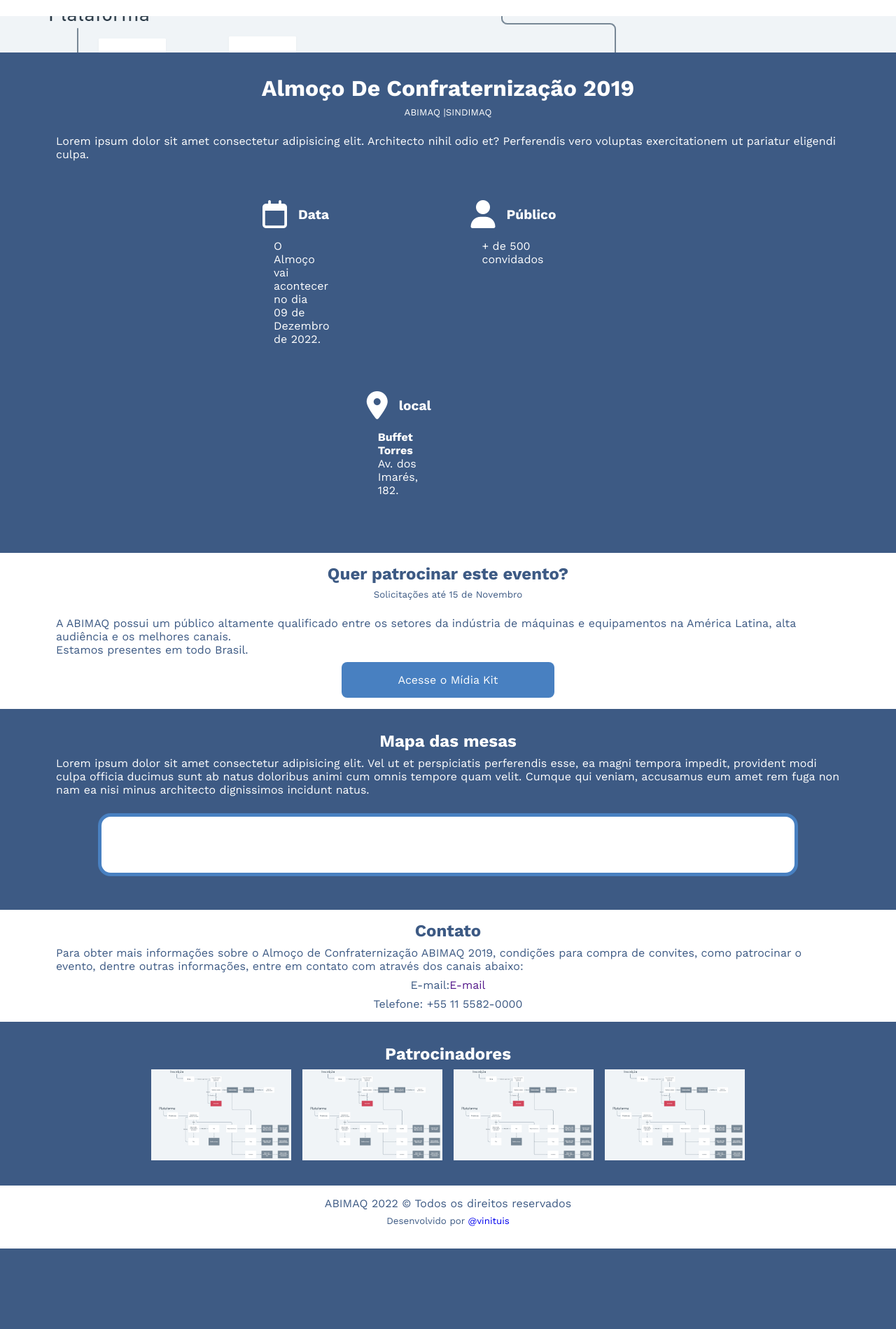
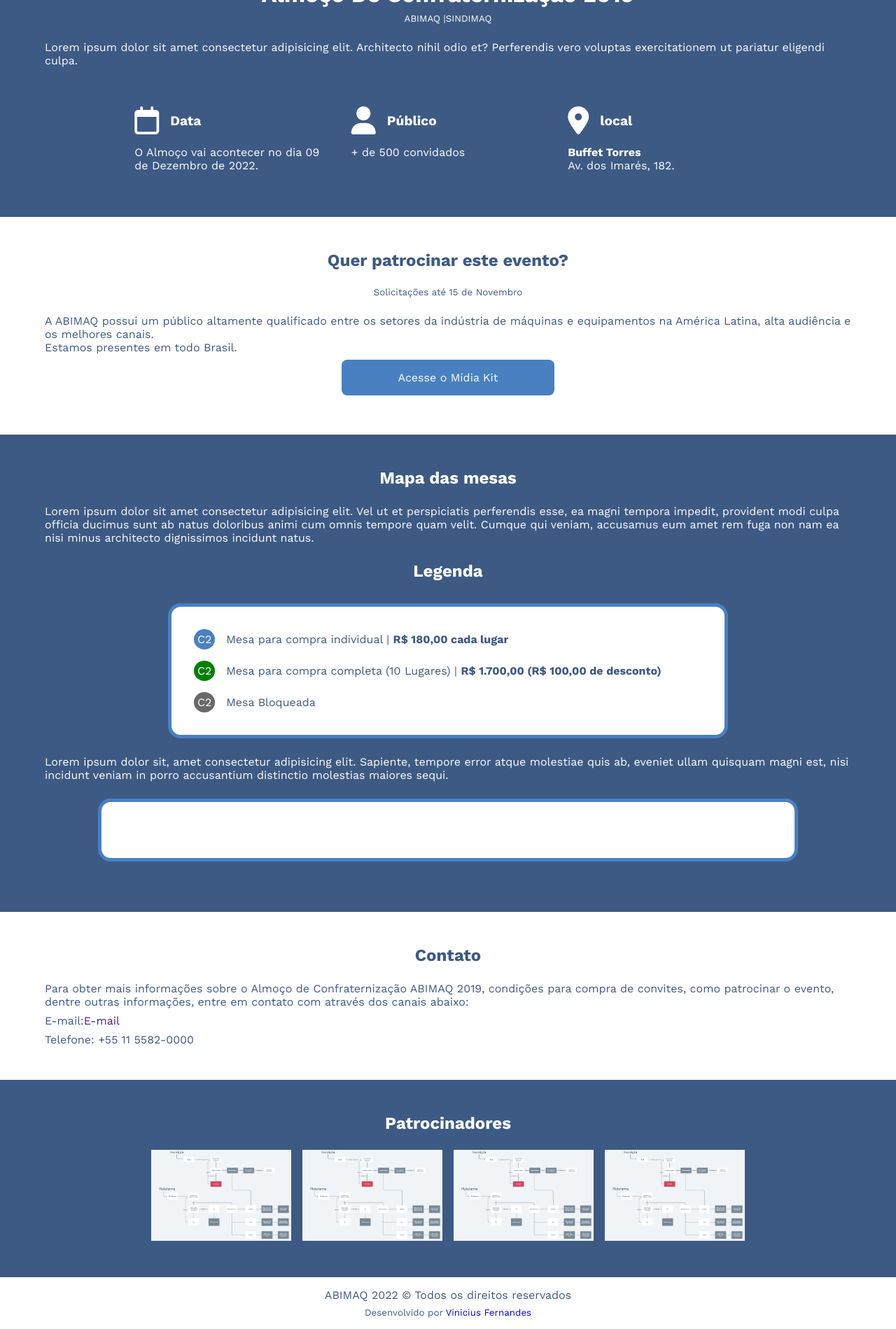
Before and after one commit to vinituis/almocoABIMAQ2022, a PHP site: page /almocoABIMAQ2022/ in a window 1280 px wide. Shown: the part 325-2224 px from the top of the page at 70% size. Before the commit the page ends 2109 px from the top, so only its background shows below. Run offline with PHP 8.4, Linux system fonts and the light colour scheme; data that the repository does not hold is empty; some libraries are stand-ins or nearby versions.

Commit message:
Ajuste de css na página de venda

```diff
--- a/css/global.css
+++ b/css/global.css
@@ -5,7 +5,7 @@
     --cor-2: #4880c1;
     --cor-3: #fff;
 
-    --image: url('../img/estrutura.png');
+    --image: url('../img/banner.png');
 
     --mesa-livre: green;
     --mesa-block: #696969;
@@ -33,6 +33,10 @@ h1, h2, h3, h4, h5, h6 {
     color: var(--cor-3);
 }
 
+h2 {
+    padding-bottom: 1rem;
+}
+
 body {
     width: 100%;
     display: flex;
@@ -47,8 +51,10 @@ body {
     display: flex;
     width: 100%;
     top: 0;
-    height: 50vh;
+    height: 250px;
     background-image: var(--image);
+    background-position: cover;
+    background-repeat: no-repeat;
 }
 
 .header .nav {
@@ -71,13 +77,14 @@ body {
     align-items: center;
     justify-content: center;
     flex-direction: column;
-    padding: 1rem 4rem;
+    padding: 2rem 4rem;
     gap: 0.5rem;
 }
 
 .container.branco {
     background-color: var(--cor-3);
     color: var(--cor-1);
+    padding: 3rem 4rem;
 }
 
 .btn {
@@ -151,6 +158,24 @@ body {
 
 .apagado {
     display: none;
+}
+
+.topo {
+    display: none;
+    z-index: 99;
+    position: fixed;
+    bottom: 0; right: 0;
+    padding: 1.5rem;
+    cursor: pointer;
+}
+
+.topo i {
+    font-size: 1.5rem;
+    background-color: var(--cor-3);
+    color: var(--cor-1);
+    border: 1px solid var(--cor-2);
+    padding: 1rem 7px;
+    border-radius: 20px;
 }
 
 /* Patrocinadores */
--- a/css/lp.css
+++ b/css/lp.css
@@ -9,12 +9,14 @@
 
 .container p {
     color: var(--cor-3);
-    margin: 0 1rem;
+    width: 100%;
 }
 
 .container.dados{
     flex-direction: row;
     align-items: flex-start;
+    width: 100%;
+    padding-bottom: 0;
 }
 
 .dado {
@@ -23,10 +25,14 @@
     justify-content: center;
     flex-direction: column;
     gap: 1rem;
-    width: 33.33%;
+    width: 27%;
     vertical-align: top;
-    padding: 1rem;
-    margin: 1rem;
+    padding: 1rem 0rem;
+    margin: 0rem 1rem;
+}
+
+.dado p {
+    margin: 0 1rem 0 0;
 }
 
 .dado .icon {
@@ -54,6 +60,105 @@
 
 .container.branco h2 {
     color: var(--cor-1);
+}
+
+.legenda {
+    width: 100%;
+    display: flex;
+    align-items: center;
+    justify-content: center;
+    flex-direction: column;
+}
+
+.legenda h2 {
+    padding-top: 1rem;
+}
+
+.legenda .mapa {
+    width: 100%;
+    max-width: 800px;
+    flex-direction: column;
+    align-content: flex-start;
+    padding: 2rem;
+}
+
+.legenda .mapa .legs {
+    display: flex;
+    align-items: flex-start;
+    justify-content: center;
+    flex-direction: column;
+    gap: 1rem;
+}
+
+.legenda .mapa .legs .leg {
+    display: flex;
+    align-items: center;
+    justify-content: center;
+    gap: 1rem;
+}
+
+.legenda .mapa .legs .leg a {
+    text-align: left;
+}
+
+.legenda .mapa .legs .leg p {
+    width: 100%;
+    color: var(--cor-1);
+    padding: 0; margin: 0;
+}
+
+.container.branco.footer {
+    text-align: center;
+    margin: 0; padding: 1rem 0 0 0;
+}
+
+
+@media (max-width: 800px){
+
+    h1 {
+        text-align: center;
+    }
+
+    h2 {
+        font-size: 1.8rem;
+        text-align: center;
+    }
+
+    .container.dados {
+        padding: 0;
+    }
+
+    .container .dado {
+        width: 100%;
+    }
+
+    .btn {
+        width: 100%;
+        padding: 1rem;
+    }
+
+    .mapa {
+        width: 120%;
+        padding: 0.5rem;
+        gap: 15px 0;
+    }
+
+    .item {
+        width: 7%;
+        margin: 2.5%;
+    }
+
+    .topo {
+        padding: 1rem;
+        cursor: pointer;
+    }
+
+    .topo i {
+        padding: 2rem 1rem;
+        border-radius: 50px;
+    }
+
+
 }
 
 /*--------------------------------------------------------------------------------------------*/
--- a/index.php
+++ b/index.php
@@ -13,13 +13,12 @@
     <link rel="stylesheet" href="./css/lp.css">
     <script src="https://kit.fontawesome.com/77f6bd1ed5.js" crossorigin="anonymous" defer></script>
 </head>
-<body>
+<body id="topo">
     <div class="header">
         <div class="nav">
-            <img src="./img/logo.png" alt="">
-            <a href="" class="item_nav">Opção 1</a>
-            <a href="" class="item_nav">Opção 2</a>
-            <a href="" class="item_nav">Opção 3</a>
+            <a href="./"><img src="./img/favicon.png" alt=""></a>
+            <a href="#mapa" class="item_nav">Mapa das mesas</a>
+            <a href="#contato" class="item_nav">Contato</a>
         </div>
     </div>
 
@@ -63,15 +62,40 @@
         <br>
         Estamos presentes em todo Brasil.</p>
         <a href="" class="btn">Acesse o Mídia Kit</a>
+        <div id="mapa"></div>
     </div>
 
     <!-- Seção do mapa -->
-    <div class="container" id="mapa">
+    <div class="container">
         <h2>Mapa das mesas</h2>
         <p>Lorem ipsum dolor sit amet consectetur adipisicing elit. Vel ut et perspiciatis perferendis esse, ea magni tempora impedit, provident modi culpa officia ducimus sunt ab natus doloribus animi cum omnis tempore quam velit. Cumque qui veniam, accusamus eum amet rem fuga non nam ea nisi minus architecto dignissimos incidunt natus.</p>
+
+        <div class="legenda">
+            <h2>Legenda</h2>
+            <div class="mapa">
+                <div class="legs">
+                    <div class="leg">
+                        <a href="" class="parcial">C2</a>
+                        <p>Mesa para compra individual | <b>R$ 180,00 cada lugar</b></p>
+                    </div>
+                    <div class="leg">
+                        <a href="" class="livre">C2</a>
+                        <p>Mesa para compra completa (10 Lugares) | <b>R$ 1.700,00 (R$ 100,00 de desconto)</b></p>
+                    </div>
+                    <div class="leg">
+                        <a href="" class="block">C2</a>
+                        <p>Mesa Bloqueada</p>
+                    </div>
+                </div>
+            </div>
+        </div>
+
+        <p>Lorem ipsum dolor sit, amet consectetur adipisicing elit. Sapiente, tempore error atque molestiae quis ab, eveniet ullam quisquam magni est, nisi incidunt veniam in porro accusantium distinctio molestias maiores sequi.</p>
+
         <div class="mapa">
             <?php include('./mod/mapa.php'); ?>
         </div>
+        <div id="contato"></div>
     </div>
 
     <!-- Seção de contato -->
@@ -101,12 +125,20 @@
         </div>
     </div>
 
+    <!-- Voltar para o topo -->
+
+    <div class="topo" id="btn_top">
+        <a href="#topo"><i class="fas fa-arrow-up"></i></a>
+    </div>
+
     <!-- Seção de footer -->
 
     <div class="container branco footer">
         <p>ABIMAQ 2022 &copy; Todos os direitos reservados</p>
-        <small>Desenvolvido por <a href="https://www.linkedin.com/in/vinicius-fernandes-andrade/">@vinituis</a></small>
+        <small>Desenvolvido por <a href="https://www.linkedin.com/in/vinicius-fernandes-andrade/">Vinicius Fernandes</a></small>
     </div>
+
+    <script src="./js/back_to_top.js"></script>
 
 </body>
 </html>
--- /dev/null
+++ b/js/back_to_top.js
@@ -0,0 +1,20 @@
+// id é "btn_top"
+
+let btn = document.getElementById('btn_top');
+
+window.onscroll = function(){
+    scrollFunction();
+};
+
+function scrollFunction() {
+    if(document.body.scrollTop > 20 || document.documentElement.scrollTop > 20){
+        btn.style.display = 'block';
+    }else{
+        btn.style.display = 'none';
+    }
+}
+
+function topFunction() {
+    document.body.scrollTop = 0;
+    document.documentElement.scrollTop = 0;
+}
```
Also changed, not shown: img/banner.png (added), img/favicon.png (added).
